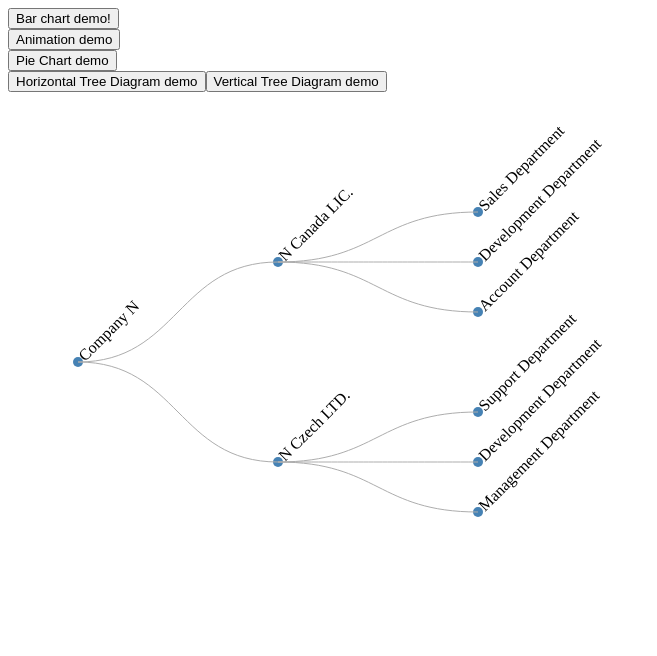
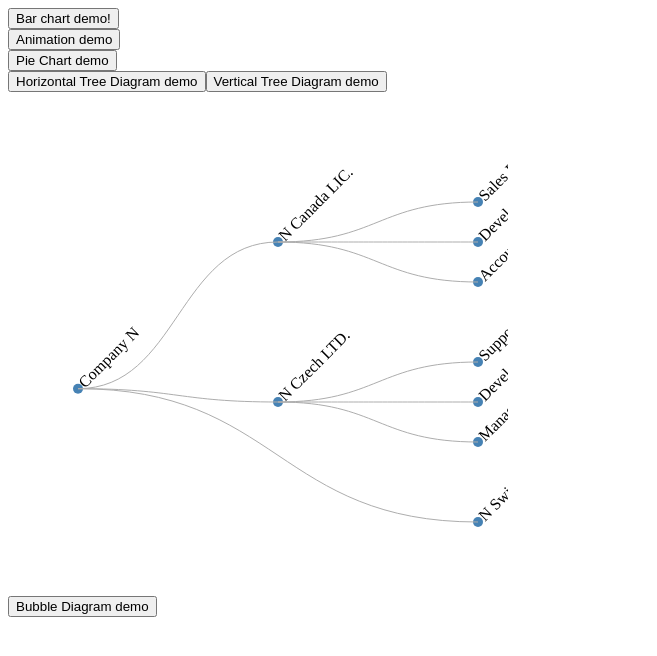
Before and after one commit to vad2der/D3js, a plain HTML site: page index.html in a window 1280 px wide. Both pictures are taken after a click on the button "Horizontal Tree Diagram demo". Shown: the whole page, without its empty margins (0-657 px from the left). Drawn offline with nearby package versions, Linux system fonts and the light colour scheme.

Commit message:
added buble diagram

```diff
--- a/index.html
+++ b/index.html
@@ -13,9 +13,12 @@
 		<div id="arc_canvas"></div>
 		<button id="treebutton" onclick="treeFunc(false)">Horizontal Tree Diagram demo</button><button id="treebutton" onclick="treeFunc(true)">Vertical Tree Diagram demo</button>
 		<div id="tree_canvas"></div>
+		<button id="bubblebutton" onclick="bubbleFunc(false)">Bubble Diagram demo</button>
+		<div id="bubble_canvas"></div>
 	</body>
 	<script src="./script/bars.js"></script>
 	<script src="./script/anim.js"></script>
 	<script src="./script/arc.js"></script>
 	<script src="./script/tree.js"></script>
+	<script src="./script/bubble.js"></script>
 </html>
--- /dev/null
+++ b/script/bubble.js
@@ -0,0 +1,59 @@
+var bubbleFunc = function (view) {
+	// clear previous d3 instances
+	d3.select("svg").remove();
+
+	// data json example. Modern browser does not allow to call a file on the host
+	var jsonData = {"name": "Company N", "value": 55, "root": true,
+					"children":
+						[{"name": "N Canada LIC.", "value": 27,
+						"children":
+							[{"name": "Sales Department", "value": 12},
+							{"name": "Development Department","value": 6},
+							{"name": "Account Department","value": 3}]
+						},
+						{"name": "N Czech LTD.", "value": 15,
+						"children":
+							[{"name": "Support Department", "value": 18},
+							{"name": "Development Department", "value": 8},
+							{"name": "Management Department","value": 3}]
+						},
+						{"name": "N Swiss GmbH", "value": 2}]
+					};
+
+	// canvas size
+	var width = 800;
+	var height = 600;
+
+	// canvas
+	var canvas = d3.select("#bubble_canvas")
+	  			   .append("svg")
+	               .attr("width", width)
+	               .attr("height", height)
+	               	.append("g")
+	             	.attr("transform", "translate(50, 50)");
+
+	var pack = d3.layout.pack()
+				 .size([width, height-50])
+				 .padding(10)
+
+	var nodes = pack.nodes(jsonData);
+	var node = canvas.selectAll(".node")
+					 .data(nodes)
+					 .enter()
+					 .append("g")
+					 	.attr("class", "node")
+					 	.attr("transform", function (d) {return "translate("+d.x+","+d.y+")"; });
+	node.append("circle")
+		.attr("r", function(d) {return d.r;})
+		.attr("fill","steelblue")
+		.attr("opacity", 0.25)
+		.attr("stroke", "#ADADAD")
+		.attr("stroke-width", "2");
+
+	node.append("text")
+		.text(function (d){return d.value;}) //return d.children ? "" : d.value;
+		.attr("font-size", function (d){return d.root ? 100 : d.children ? 50 : 15;})
+		.attr("font-family", "sans-serif")
+		.attr("style", function (d){return d.root ? "opacity:.2" : d.children ? "opacity:.4" : "opacity:1";})
+		.attr("text-align", "center");
+};
--- a/script/tree.js
+++ b/script/tree.js
@@ -18,12 +18,13 @@ var treeFunc = function (view) {
 							[{"name": "Support Department"},
 							{"name": "Development Department"},
 							{"name": "Management Department"}]
-						}]
+						},
+						{"name": "N Swiss GmbH"}]
 					};
 
 	// canvas size
-	var width = 1000;
-	var height = 1000;
+	var width = 500;
+	var height = 500;
 
 	// radius of a node
 	var r = 5;
@@ -38,8 +39,10 @@ var treeFunc = function (view) {
 	               	.append("g")
 	             	.attr("transform", "translate(70, 70)");
 
-	var tree = d3.layout.tree()
+	var tree = d3.layout.cluster()
 		.size([400,400])
+	// d3.layout.tree() for nodes up view
+	// d3.layout .cluster() for end nodes to leafes view
 
 	var nodes = tree.nodes(jsonData);
 
```
